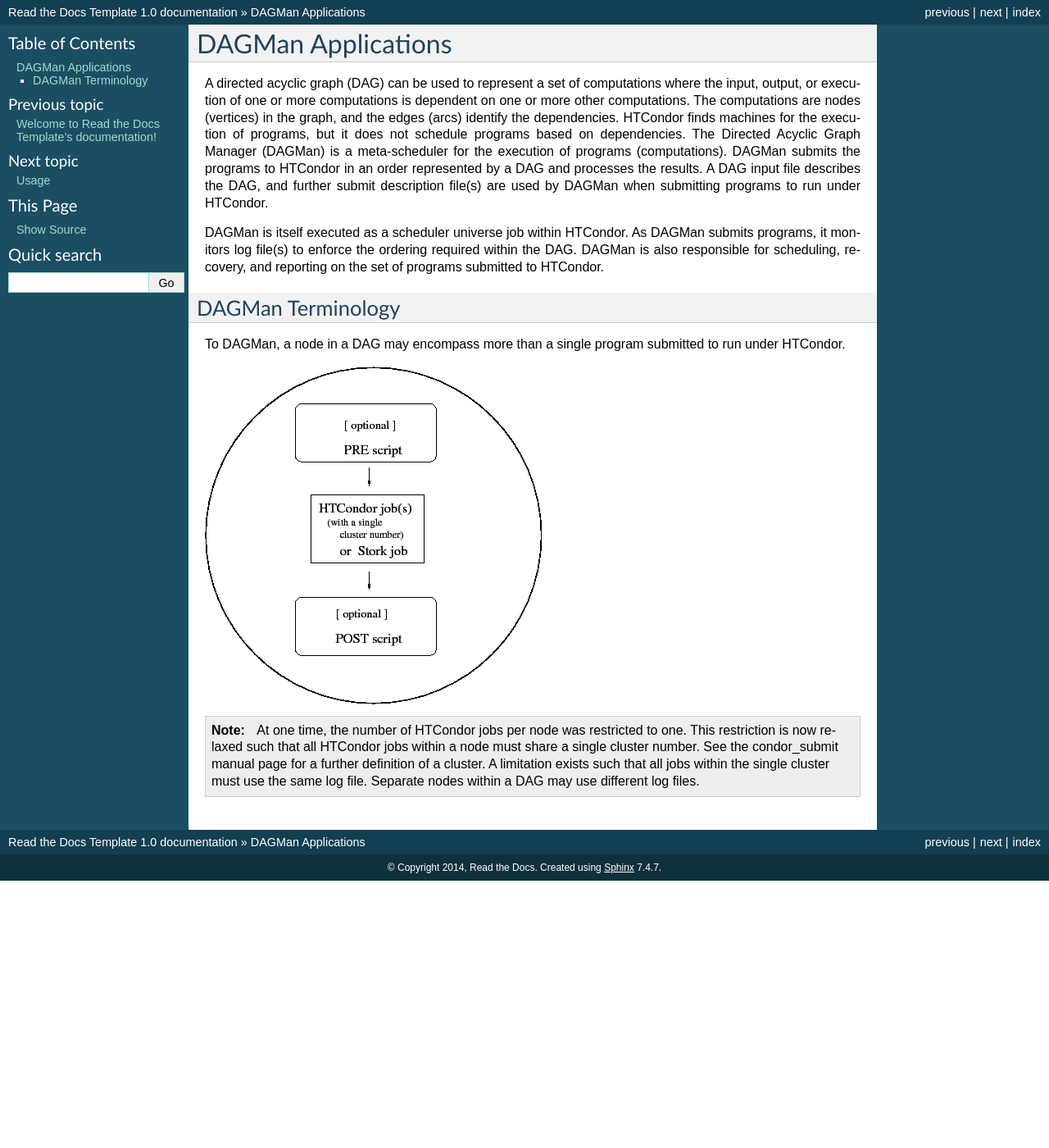
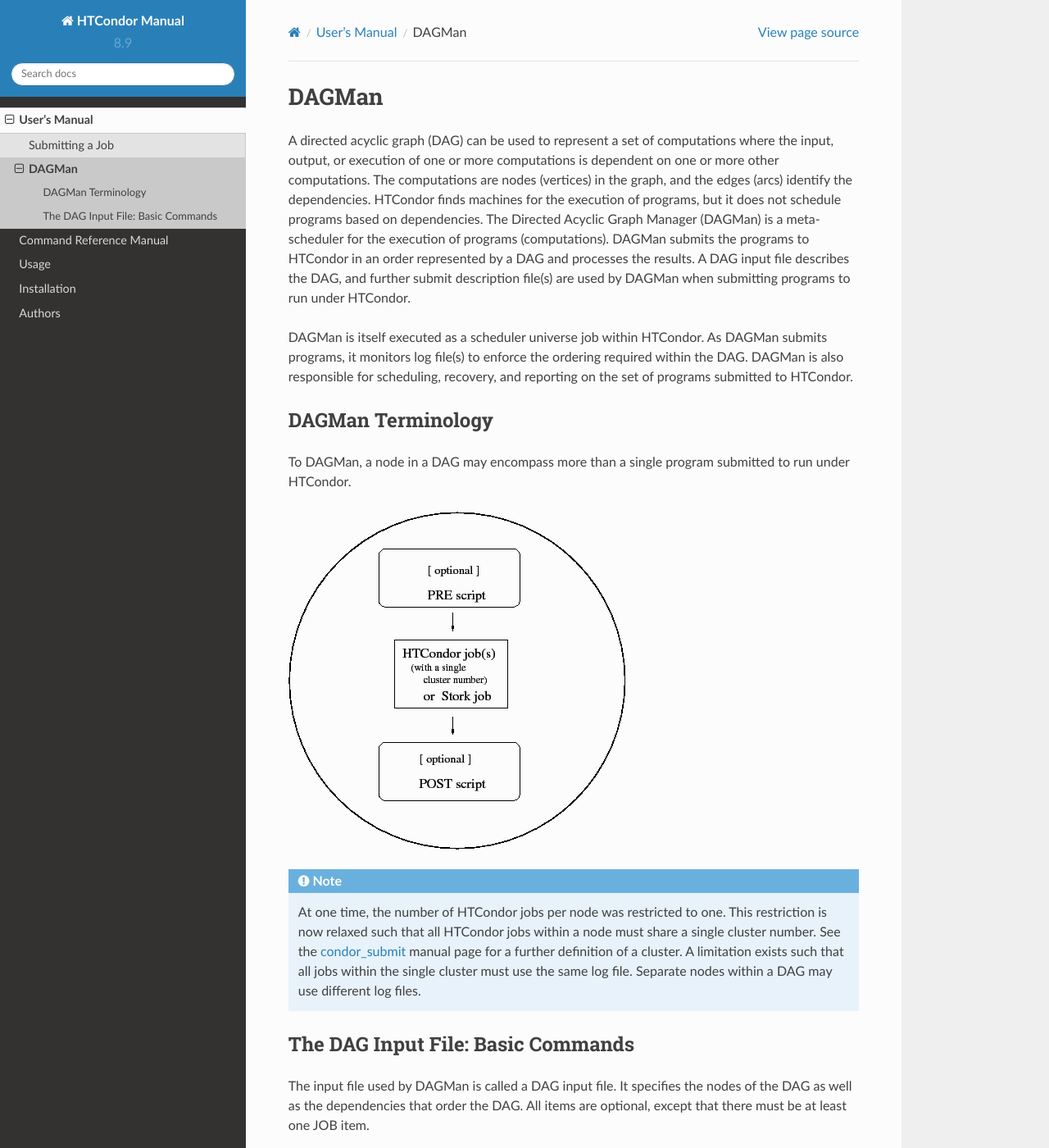
Before and after one commit to markcoatsworth/readthedocs, a Sphinx documentation site: the page built from docs/users-manual/dagman.rst, in a window 1280 px wide and 1400 px high. Shown: the whole window at 82% size. Built offline with Sphinx 7.4.7 and the Read the Docs theme 2.0.0, drawn with Linux system fonts in a browser that asks for light colours; cross-references to code outside the pages are shown as plain code; some of the changed text lies outside the part shown.

Commit message:
Major changes, additions, testing custom extensions

```diff
--- a/docs/conf.py
+++ b/docs/conf.py
@@ -18,7 +18,8 @@
 # If extensions (or modules to document with autodoc) are in another directory,
 # add these directories to sys.path here. If the directory is relative to the
 # documentation root, use os.path.abspath to make it absolute, like shown here.
-#sys.path.insert(0, os.path.abspath('.'))
+#sys.path.insert(0, os.path.abspath('exts'))
+sys.path.append(os.path.abspath('../extensions'))
 
 # -- General configuration ------------------------------------------------
 
@@ -28,7 +29,7 @@
 # Add any Sphinx extension module names here, as strings. They can be
 # extensions coming with Sphinx (named 'sphinx.ext.*') or your custom
 # ones.
-extensions = []
+extensions = ['ticket']
 
 # Add any paths that contain templates here, relative to this directory.
 templates_path = ['_templates']
@@ -43,17 +44,17 @@
 master_doc = 'index'
 
 # General information about the project.
-project = u'Read the Docs Template'
-copyright = u'2014, Read the Docs'
+project = u'HTCondor Manual'
+copyright = u'Center for High Throughput Computing, University of Wisconsin–Madison, 2019'
 
 # The version info for the project you're documenting, acts as replacement for
 # |version| and |release|, also used in various other places throughout the
 # built documents.
 #
 # The short X.Y version.
-version = '1.0'
+version = '8.9'
 # The full version, including alpha/beta/rc tags.
-release = '1.0'
+release = '8.9.0'
 
 # The language for content autogenerated by Sphinx. Refer to documentation
 # for a list of supported languages.
@@ -98,7 +99,7 @@
 
 # The theme to use for HTML and HTML Help pages.  See the documentation for
 # a list of builtin themes.
-html_theme = 'default'
+html_theme = 'sphinx_rtd_theme'
 
 # Theme options are theme-specific and customize the look and feel of a theme
 # further.  For a list of options available for each theme, see the
--- a/docs/contributing.rst
+++ /dev/null
@@ -1 +0,0 @@
-.. include:: ../CONTRIBUTING.rst
--- a/docs/history.rst
+++ /dev/null
@@ -1 +0,0 @@
-.. include:: ../HISTORY.rst
--- a/docs/index.rst
+++ b/docs/index.rst
@@ -14,7 +14,8 @@
    :maxdepth: 2
    :glob:
 
-   dagman.rst
+   users-manual/index
+   man-pages/index
    usage.rst
    installation.rst
    authors.rst
--- /dev/null
+++ b/docs/man-pages/index.rst
@@ -0,0 +1,10 @@
+Command Reference Manual
+========================
+
+Welcome to the command reference!
+
+.. toctree::
+   :maxdepth: 2
+   :glob:
+
+   condor_submit
--- a/docs/readme.rst
+++ /dev/null
@@ -1 +0,0 @@
-.. include:: ../README.rst
--- a/docs/dagman.rst
+++ b/docs/users-manual/dagman.rst
@@ -1,5 +1,5 @@
-DAGMan Applications
-===================
+DAGMan
+======
 
 A directed acyclic graph (DAG) can be used to represent a set of computations where the input, output, or execution of one or more computations is dependent on one or more other computations. The computations are nodes (vertices) in the graph, and the edges (arcs) identify the dependencies. HTCondor finds machines for the execution of programs, but it does not schedule programs based on dependencies. The Directed Acyclic Graph Manager (DAGMan) is a meta-scheduler for the execution of programs (computations). DAGMan submits the programs to HTCondor in an order represented by a DAG and processes the results. A DAG input file describes the DAG, and further submit description file(s) are used by DAGMan when submitting programs to run under HTCondor.
 
@@ -10,6 +10,17 @@
 
 To DAGMan, a node in a DAG may encompass more than a single program submitted to run under HTCondor.
 
-.. image:: images/dagman-node.png
+.. image:: /images/dagman-node.png
 
-.. note:: At one time, the number of HTCondor jobs per node was restricted to one. This restriction is now relaxed such that all HTCondor jobs within a node must share a single cluster number. See the condor_submit manual page for a further definition of a cluster. A limitation exists such that all jobs within the single cluster must use the same log file. Separate nodes within a DAG may use different log files.
+.. note:: At one time, the number of HTCondor jobs per node was restricted to one. This restriction is now relaxed such that all HTCondor jobs within a node must share a single cluster number. See the :doc:`/man-pages/condor_submit` manual page for a further definition of a cluster. A limitation exists such that all jobs within the single cluster must use the same log file. Separate nodes within a DAG may use different log files.
+
+The DAG Input File: Basic Commands
+----------------------------------
+
+The input file used by DAGMan is called a DAG input file. It specifies the nodes of the DAG as well as the dependencies that order the DAG. All items are optional, except that there must be at least one JOB item.
+
+Comments may be placed in the DAG input file. The pound character (#) as the first character on a line identifies the line as a comment. Comments do not span lines.
+
+A simple diamond-shaped DAG, as shown in Figure 2.2 is presented as a starting point for examples. This DAG contains 4 nodes.
+
+You can insert tickets links like :ticket:`1234` directly inline to paragraphs.
--- /dev/null
+++ b/docs/users-manual/index.rst
@@ -0,0 +1,9 @@
+User's Manual
+=============
+
+.. toctree::
+   :maxdepth: 1
+   :glob:
+
+   submit
+   dagman
```
Also changed, not shown: docs/man-pages/condor_submit.rst (added, +9 -0 lines), docs/users-manual/submit.rst (added, +56 -0 lines), 2 other files.
